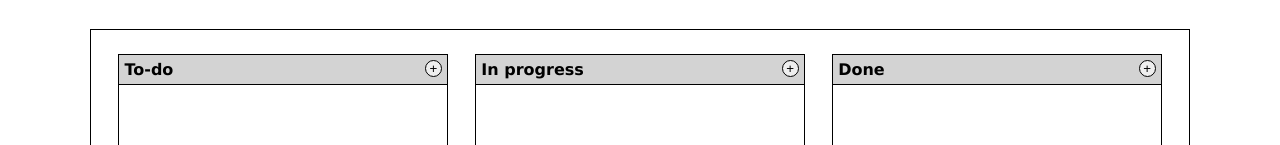
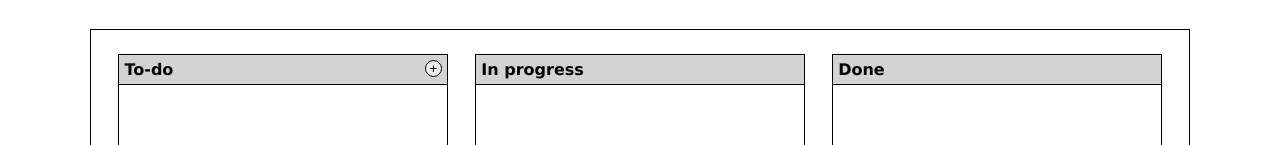
Before and after one commit to johnmarion1126/project-tracker, a React (Create React App) app: page / in a window 1280 px wide. Shown: the part 156-301 px from the top of the page. Built offline with nearby package versions, Linux system fonts and the light colour scheme.

Commit message:
Limit adding feature goals to only at the to-do stage

```diff
--- a/src/components/Stage.js
+++ b/src/components/Stage.js
@@ -38,6 +38,9 @@ const Stage = ({ name, currentStage }) => {
     <div className="stage">
       <h4 className="title">
         {name}
+        {
+          name === 'To-do'
+            ? (
               <button
                 className="add-btn"
                 type="button"
@@ -45,6 +48,8 @@ const Stage = ({ name, currentStage }) => {
               >
                 +
               </button>
+            ) : null
+}
       </h4>
       <Form
         isAdding={isAddingFeature}
```
Lines whose indentation alone changed are shown as unchanged.
